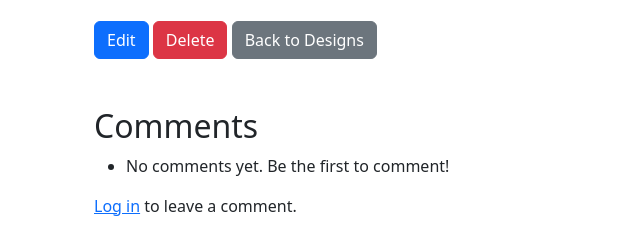
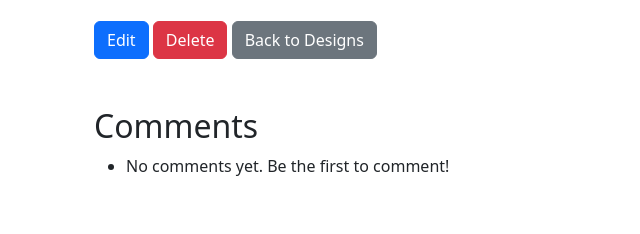
Before and after one commit to LaderaJA/Ladera_Project, a Django app: page /design/4/ in a window 1280 px wide. Shown: the part 615-849 px from the top of the page, without its empty margins (0-640 px from the left). After the commit the page ends 791 px from the top, so only its background shows below. Run offline with Django 5.2, Linux system fonts and the light colour scheme; data comes from the database, SQL or seed files in the repository; data that the repository does not hold is empty; some libraries are stand-ins or nearby versions.

Commit message:
Update design_detail.html

```diff
--- a/AHome_app/templates/pages/design_detail.html
+++ b/AHome_app/templates/pages/design_detail.html
@@ -42,7 +42,7 @@
         <button type="submit">Post Comment</button>
     </form>
 {% else %}
-    <p><a href="{% url 'login' %}">Log in</a> to leave a comment.</p>
+    {% comment %}<p><a href="{% url 'login' %}">Log in</a> to leave a comment.</p>{% endcomment %}
 {% endif %}
 </div>
 {% endblock %}
```
